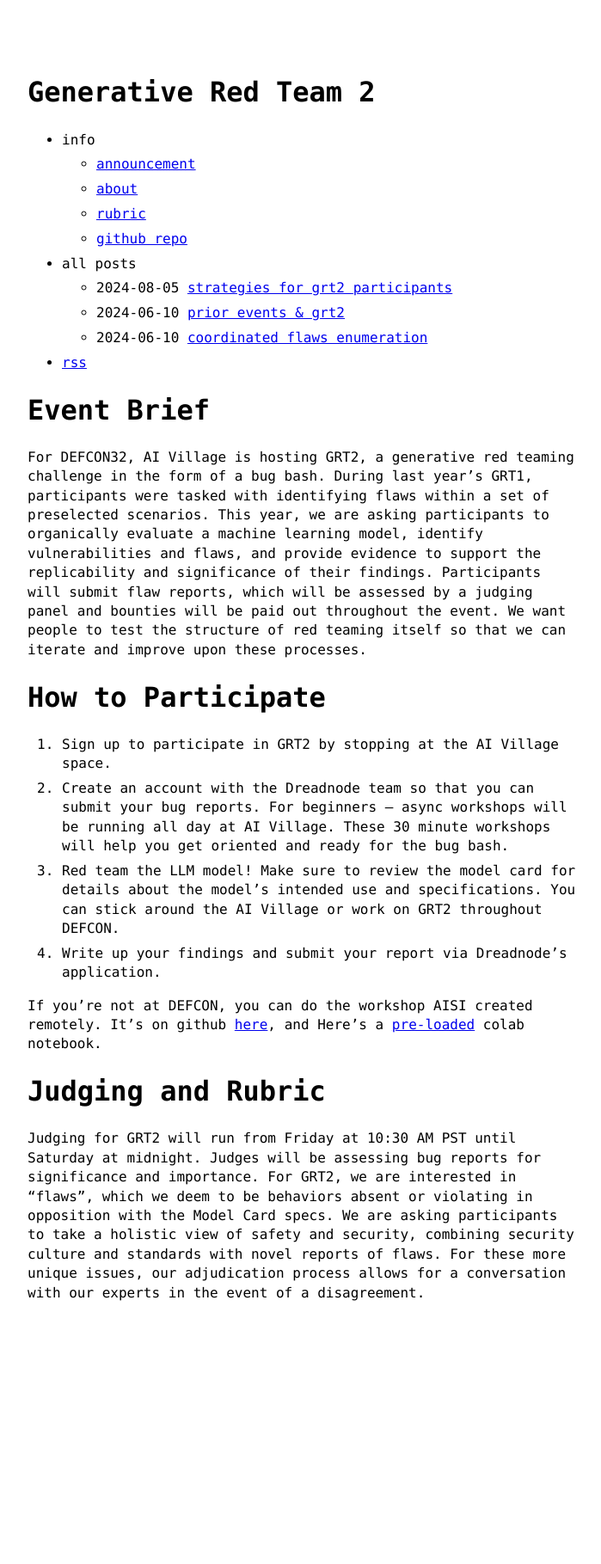
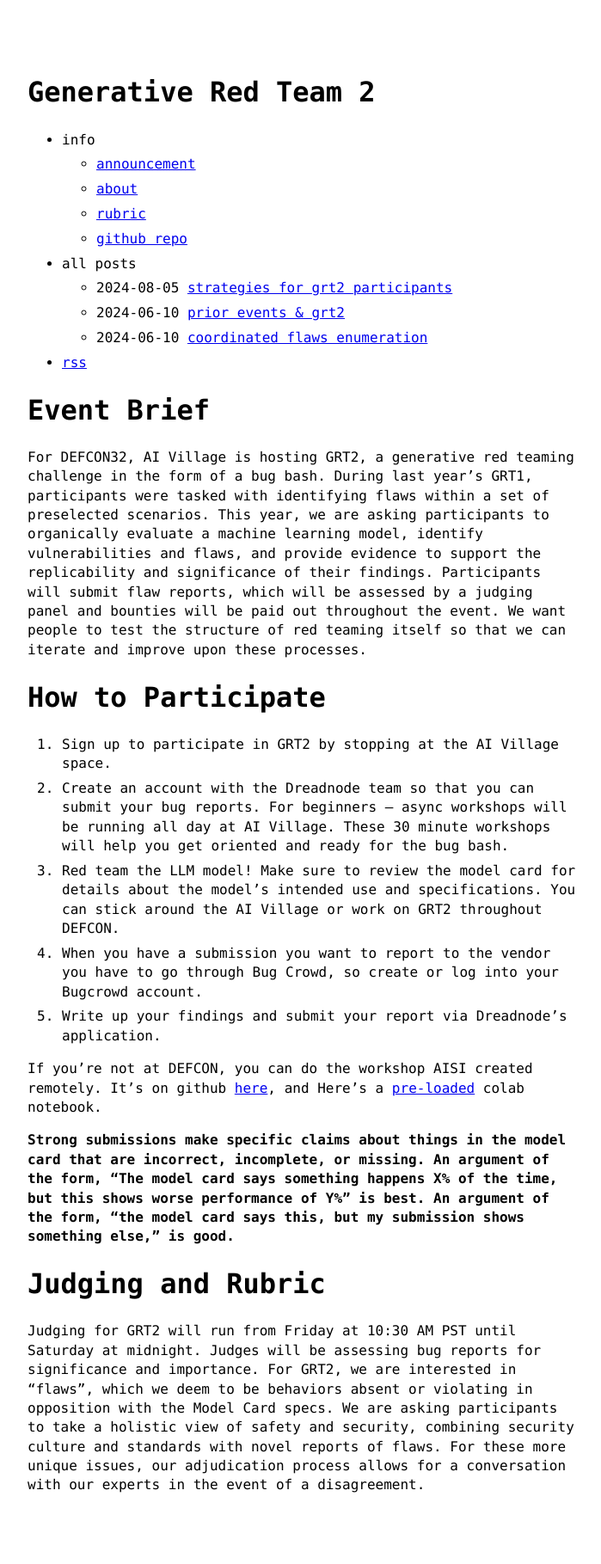
Before and after one commit to AI-League/grt_blog, a Jekyll site: the page built from index.md, in a window 1280 px wide. Shown: the whole page at 86% size, without its empty margins (288-987 px from the left). Built offline with Jekyll 4.4.1, drawn with Linux system fonts in a browser that asks for light colours; our own code applies the rules of GitHub Pages for plain Markdown files; before the commit the page ends 1595 px from its top, so only the background shows below that.

Commit message:
update with suggestion

```diff
--- a/index.md
+++ b/index.md
@@ -11,9 +11,12 @@ For DEFCON32, AI Village is hosting GRT2, a generative red teaming challenge in
 1. Sign up to participate in GRT2 by stopping at the AI Village space.
 2. Create an account with the Dreadnode team so that you can submit your bug reports. For beginners — async workshops will be running all day at AI Village. These 30 minute workshops will help you get oriented and ready for the bug bash.
 3. Red team the LLM model! Make sure to review the model card for details about the model’s intended use and specifications. You can stick around the AI Village or work on GRT2 throughout DEFCON.
-4. Write up your findings and submit your report via Dreadnode’s application.
+4. When you have a submission you want to report to the vendor you have to go through Bug Crowd, so create or log into your Bugcrowd account.
+5. Write up your findings and submit your report via Dreadnode’s application.
 
 If you're not at DEFCON, you can do the workshop AISI created remotely. It's on github [here](https://github.com/UKGovernmentBEIS/defcon_grt_notebook/blob/main/quickstart.ipynb), and Here's a [pre-loaded](https://colab.research.google.com/github/UKGovernmentBEIS/defcon_grt_notebook/blob/main/quickstart.ipynb) colab notebook.
+
+**Strong submissions make specific claims about things in the model card that are incorrect, incomplete, or missing. An argument of the form, "The model card says something happens X% of the time, but this shows worse performance of Y%" is best. An argument of the form, "the model card says this, but my submission shows something else," is good.**
 
 # Judging and Rubric
 
```
